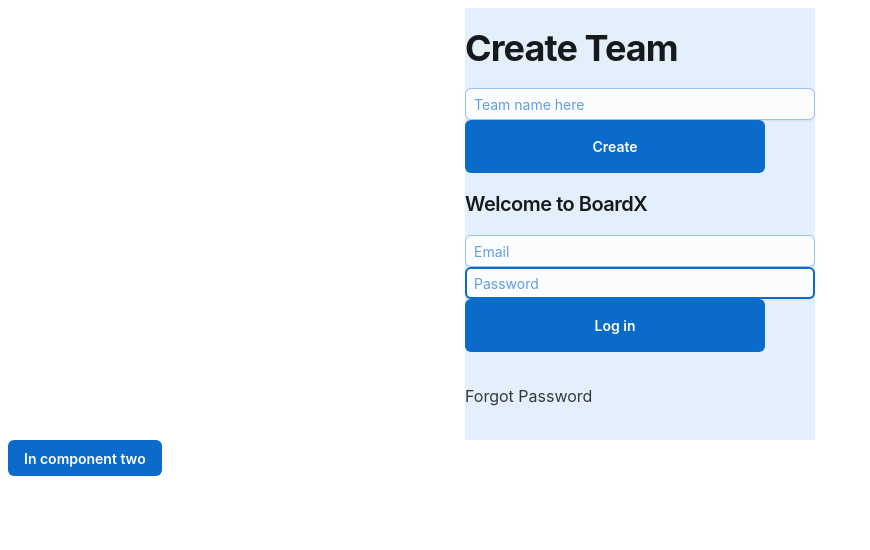
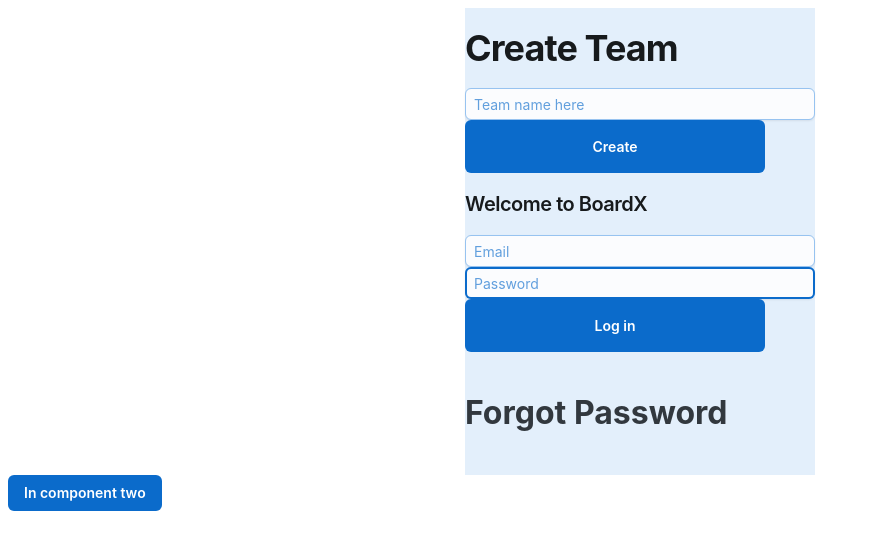
Before and after one commit to caryj567/JoyUI1, a React (Create React App) app: page / in a window 1280 px wide. Shown: the top 550 px of the page, without its empty margins (0-870 px from the left). Built offline with nearby package versions, Linux system fonts and the light colour scheme.

Commit message:
Update Login.tsx

```diff
--- a/src/Login.tsx
+++ b/src/Login.tsx
@@ -24,7 +24,7 @@
                   </FormControl>
                 <Button sx={{width:300, mx:"auto", py:2, px: 3}}>Log in</Button>
                 <Typography justify="center" sx={{mx:"auto", py:2}}>
-                    <p>Forgot Password</p>
+                    <h1>Forgot Password</h1>
                 </Typography>
             </Sheet>
         </Box>
```
